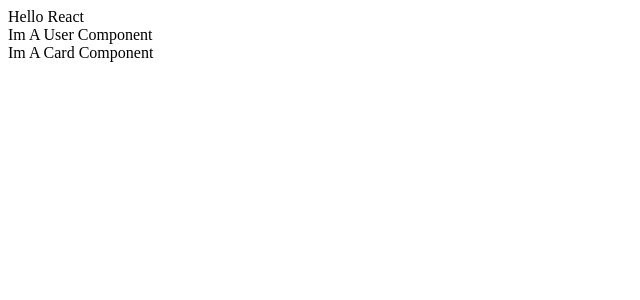
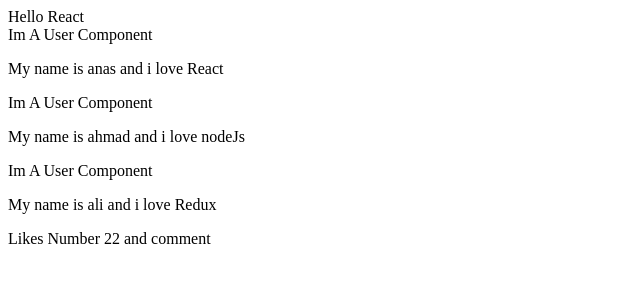
Before and after one commit to anasshahwan/ReactJs-YouTube-Course, a React (Create React App) app: page / in a window 1280 px wide. Shown: the top 300 px of the page, without its empty margins (0-640 px from the left). Built offline with nearby package versions, Linux system fonts and the light colour scheme.

Commit message:
Add Props To Card And User Component

```diff
--- a/src/App.js
+++ b/src/App.js
@@ -4,11 +4,23 @@
 
 class App extends Component {
   render() {
+    const user = {
+      name:"anas",
+      myfav : "react"
+    }
+    const comments = {
+      title:"hii i love react ",
+      desc : "this is a awesome!!"
+    }
+
+
     return (
       <div>
       <div>Hello React</div>
-      <User/>
-      <Card/>
+      <User name="anas" any="React" info ={user} />
+        <User name="ahmad" any="nodeJs"/>
+        <User name="ali" any="Redux"/>
+        <Card likes ={22} comments={comments}/>
 
       </div>
     );
--- a/src/Components/Card.js
+++ b/src/Components/Card.js
@@ -1,7 +1,10 @@
 import React from 'react';
 
-const Card = () => {
-    return "Im A Card Component";
+const Card = (props) => {
+    console.log('---------------- This is card Props ---------------')
+    const { likes } = props;
+
+    return <div>Likes Number {likes } and comment {props.commments}</div>;
 }
 
 
--- a/src/Components/User.js
+++ b/src/Components/User.js
@@ -2,9 +2,10 @@
 
 class User extends Component {
   render() {
+        const {name , any } = this.props;
     return (
-            <div>
-                    <div>Im A User Component </div>
+            <div>  <div>Im A User Component </div>
+            <p>My name is {name }  and i love {any} </p>
       </div>
     );
   }
```
